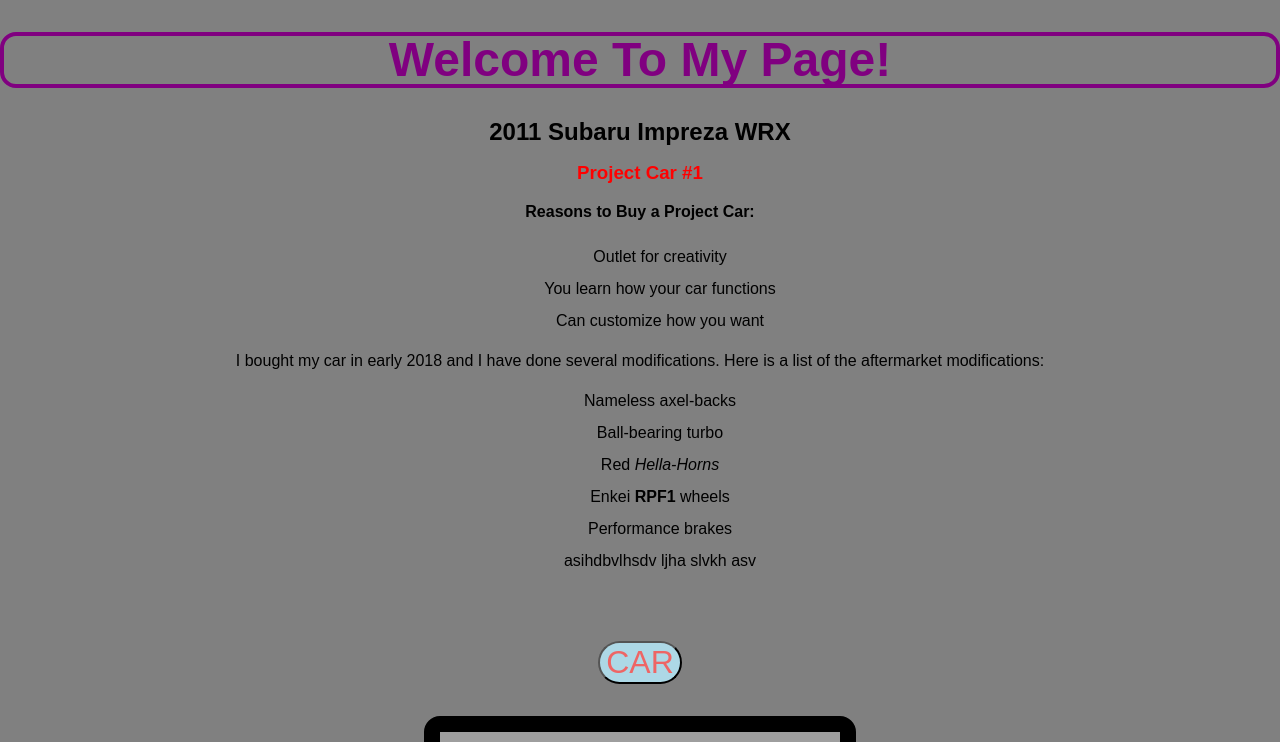
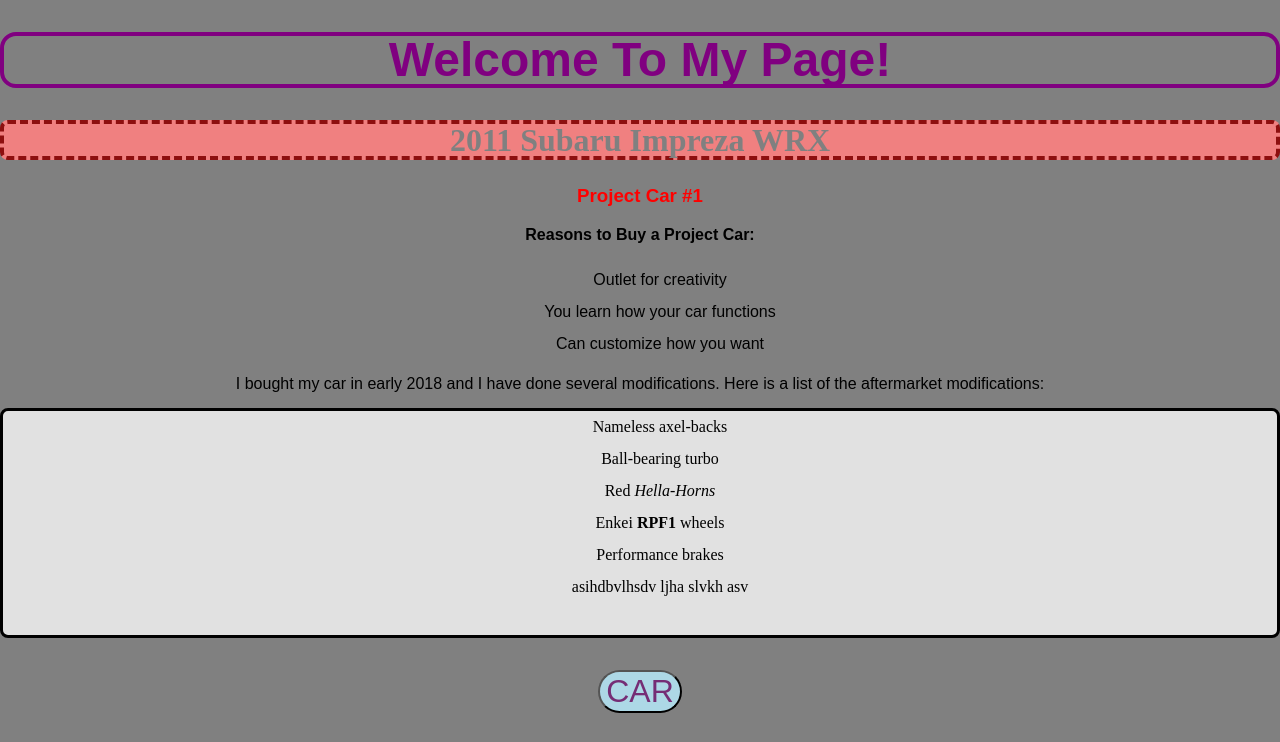
Before and after one commit to mfordd/wrx, a website: page public/index.html in a window 1280 px wide. Shown: the top 742 px of the page. Drawn offline with Linux system fonts and the light colour scheme; grey boxes are pictures that could not be loaded.

Commit message:
subie update

```diff
--- a/public/index.html
+++ b/public/index.html
@@ -1,13 +1,13 @@
 <!DOCTYPE html>
 <html>
     <head>
-<title>First Project Car</title>
+<title>Subie</title>
     </head>
     <link rel="stylesheet" href="/screen.css">
     <body style="text-align: center;">
         <script src="./index.js"></script>
 <h1 class="page">Welcome To My Page!</h1>
-<h2>2011 Subaru Impreza WRX</h2>
+<h2 class="2011">2011 Subaru Impreza WRX</h2>
 <h3 class="project">Project Car #1</h3>
 <h4>Reasons to Buy a Project Car:</h4>
 <ul>
@@ -16,7 +16,7 @@
     <li>Can customize how you want</li>
 </ul>
 <p> I bought my car in early 2018 and I have done several modifications. Here is a list of the aftermarket modifications:</p>
-<ol>
+<ol class="list">
     <li>Nameless axel-backs</li>
     <li>Ball-bearing turbo</li>
     <li>Red <em>Hella-Horns</em></li>
--- a/public/screen.css
+++ b/public/screen.css
@@ -33,12 +33,32 @@
 .button {
   font-size: 2rem;
   margin-bottom: 2rem;
-  color: rgb(238, 101, 101);
-  border-radius: 2rem;
+  color: rgb(117, 45, 117);
+  border-radius: 3rem;
   background-color: lightblue;
+  font-family: arial;
+
 }
 
 .pic {
   border: 1rem solid black;
   border-radius: 1rem;
 }
+
+h2 {
+  color: gray;
+  border: .25rem dashed rgb(141, 15, 15);
+  border-radius: .5rem;
+  background-color: lightcoral;
+  font-family: 'Times New Roman';
+  font-size: 2rem;
+}
+
+.list {
+  border: .2rem solid black;
+  border-radius: .5rem;
+  background-color: rgba(255, 255, 255, 0.76);
+  font-family: 'Times New Roman';
+  font-size: 1rem
+
+}
```
